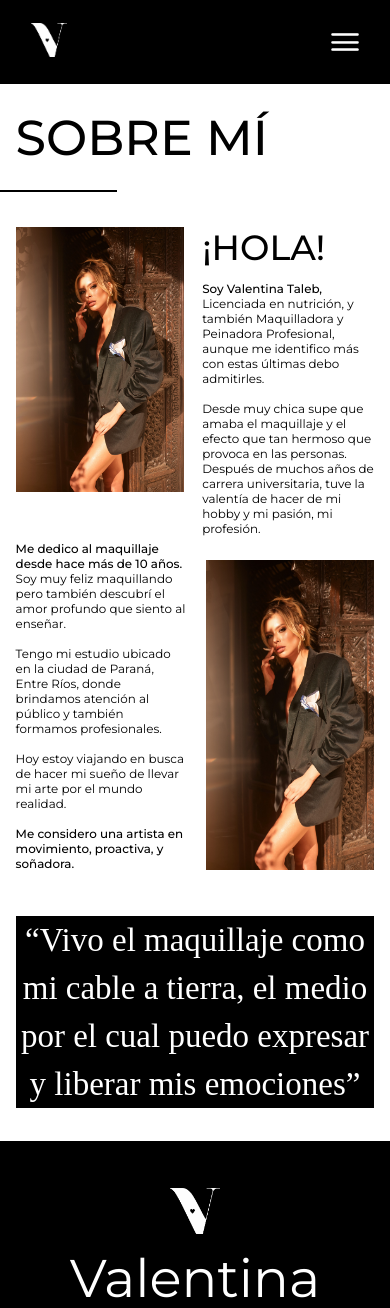
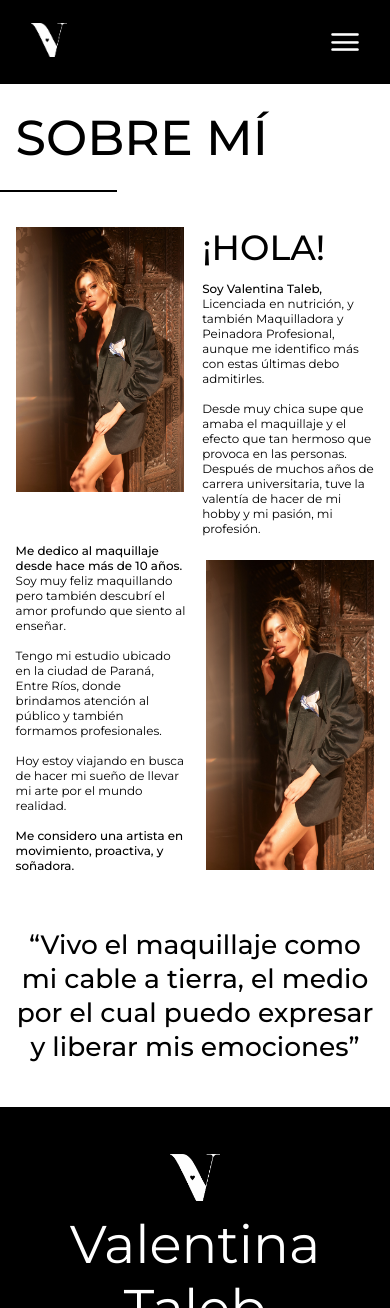
Before and after one commit to justinait/vtaleb, a React (Vite) app: page /about in a window 390 px wide. Shown: the top 1308 px of the page. Built offline with nearby package versions, Linux system fonts and the light colour scheme.

Commit message:
about mobile

```diff
--- a/src/Components/About/About.css
+++ b/src/Components/About/About.css
@@ -19,7 +19,7 @@
 }
 
 .aboutBox2 .aboutText {
-    margin-top: -7px;
+    margin-top: -5px;
 }
 .aboutBox1, .aboutBox2{
     display: flex;
@@ -44,12 +44,9 @@
 }
 
 .finalAbout {
-    font-family: --LT-Afficher-Neue;
-    font-size: 33px;
+    font-size: 26.5px;
     font-weight: 500;
-    line-height: 48px;
-    letter-spacing: 0em;
+    line-height: 34px;
     text-align: center;
-    color: white;
-    background-color: black;
+    margin: 12% auto;
 }
```
